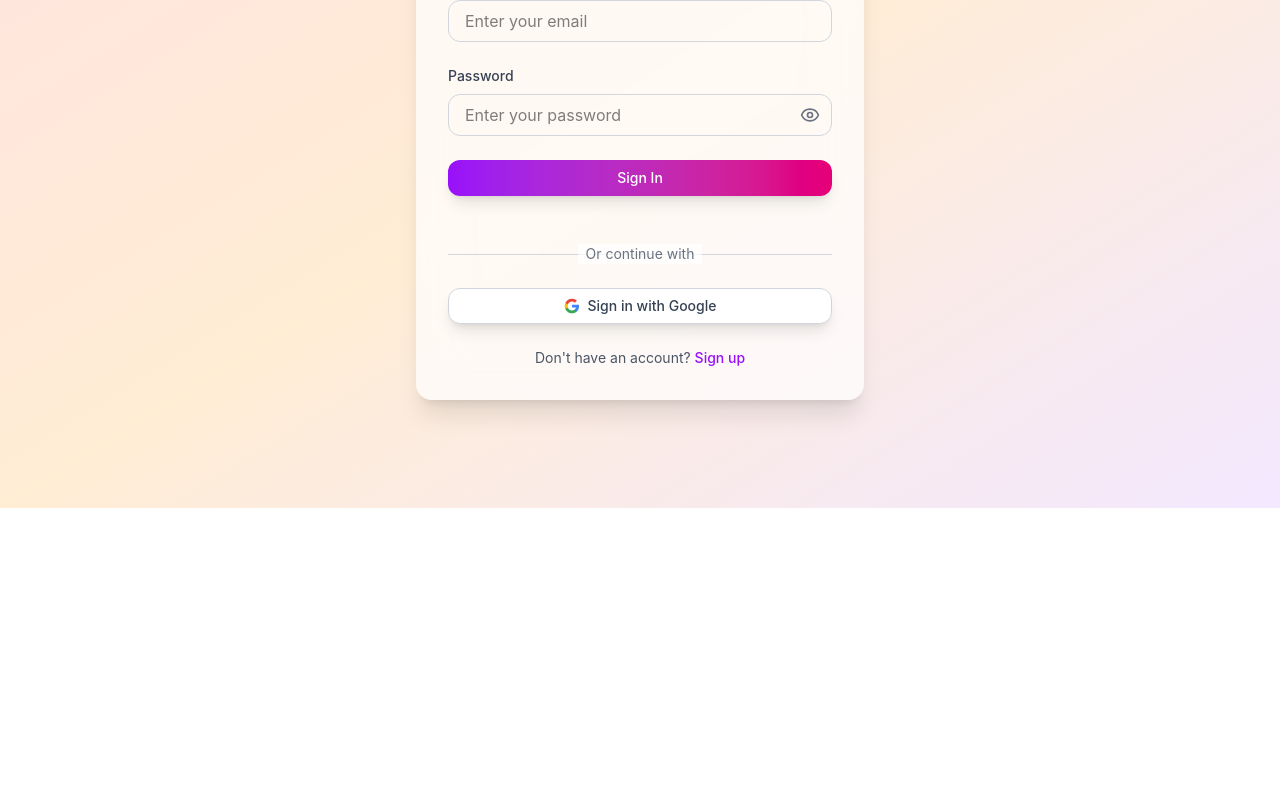
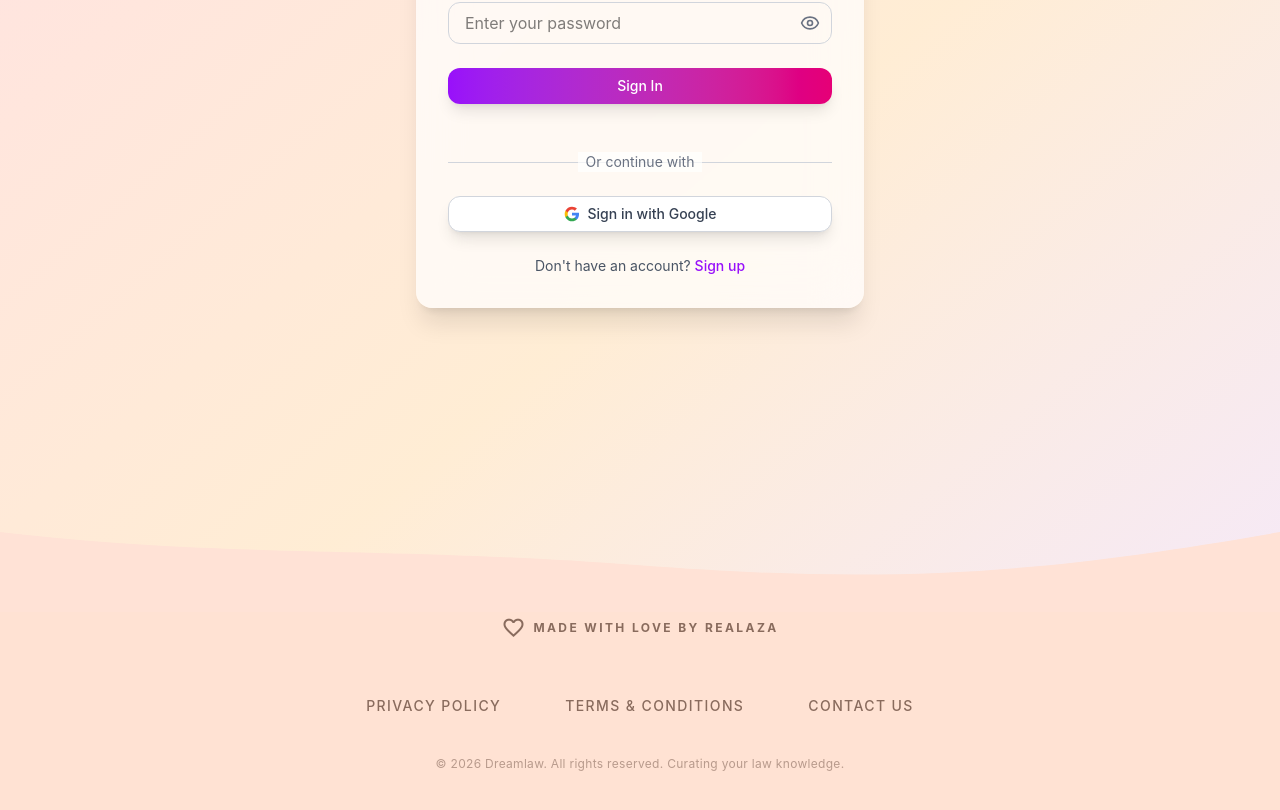
Before and after one commit to Esquire31/Quizentia-Web, a React (Vite) app: page /login in a window 1280 px wide. Shown: the part 292-1102 px from the top of the page. Before the commit the page ends 800 px from the top, so only its background shows below. Built offline with nearby package versions, Linux system fonts and the light colour scheme; no server answers.

Commit message:
Added Footer

```diff
--- a/index.html
+++ b/index.html
@@ -4,6 +4,7 @@
     <meta charset="UTF-8" />
     <link rel="icon" type="image/svg+xml" href="src/assets/Logo-emblem.png" />
     <meta name="viewport" content="width=device-width, initial-scale=1.0" />
+    <link href="https://fonts.googleapis.com/css2?family=Material+Symbols+Outlined:wght,FILL@100..700,0..1&display=swap" rel="stylesheet"/>
     <title>Dreamlaw Quiz</title>
   </head>
   <body>
--- a/src/components/auth/Login.tsx
+++ b/src/components/auth/Login.tsx
@@ -5,6 +5,7 @@ import { auth } from '../../lib/firebase';
 import { Card } from '../ui/base/card';
 import { Button } from '../ui/base/button';
 import { Eye, EyeOff, ArrowLeft } from 'lucide-react';
+import Footer from '../common/Footer';
 
 export default function Login() {
   const navigate = useNavigate();
@@ -85,7 +86,8 @@ export default function Login() {
   };
 
   return (
-    <div className="min-h-screen flex items-center justify-center bg-gradient-to-br from-red-100 via-orange-100 to-purple-100 p-4">
+    <div className="min-h-screen flex flex-col bg-gradient-to-br from-red-100 via-orange-100 to-purple-100">
+      <div className="flex-grow flex items-center justify-center p-4">
       <button
         onClick={() => window.location.href = 'https://dreamlaw.in'}
         className="absolute top-4 left-4 p-2 rounded-full bg-white/80 backdrop-blur-sm hover:bg-white transition-all shadow-md hover:shadow-lg"
@@ -191,6 +193,8 @@ export default function Login() {
           </div>
         </form>
       </Card>
+      </div>
+      <Footer />
     </div>
   );
 }
--- a/src/components/auth/Register.tsx
+++ b/src/components/auth/Register.tsx
@@ -5,6 +5,7 @@ import { auth } from '../../lib/firebase';
 import { Card } from '../ui/base/card';
 import { Button } from '../ui/base/button';
 import { Eye, EyeOff, ArrowLeft } from 'lucide-react';
+import Footer from '../common/Footer';
 
 export default function Register() {
   const navigate = useNavigate();
@@ -103,7 +104,8 @@ export default function Register() {
   };
 
   return (
-    <div className="min-h-screen flex items-center justify-center bg-gradient-to-br from-red-100 via-orange-100 to-purple-100 p-4">
+    <div className="min-h-screen flex flex-col bg-gradient-to-br from-red-100 via-orange-100 to-purple-100">
+      <div className="flex-grow flex items-center justify-center p-4">
       <button
         onClick={() => window.location.href = 'https://dreamlaw.in'}
         className="absolute top-4 left-4 p-2 rounded-full bg-white/80 backdrop-blur-sm hover:bg-white transition-all shadow-md hover:shadow-lg"
@@ -251,6 +253,8 @@ export default function Register() {
           </div>
         </form>
       </Card>
+      </div>
+      <Footer />
     </div>
   );
 }
--- /dev/null
+++ b/src/components/common/Footer.tsx
@@ -0,0 +1,86 @@
+import React from 'react';
+
+interface FooterProps {
+  onTakeAnotherQuiz?: () => void;
+}
+
+const Footer: React.FC<FooterProps> = ({ onTakeAnotherQuiz }) => {
+  return (
+    <div className="relative w-full mt-52">
+      {/* Wave Divider */}
+      <div className="relative w-full h-[80px] overflow-hidden -mb-1">
+        <svg
+          className="absolute bottom-0 w-full h-full"
+          preserveAspectRatio="none"
+          viewBox="0 0 1200 120"
+          xmlns="http://www.w3.org/2000/svg"
+        >
+          <path
+            className="fill-[#FFE2D6] dark:fill-[#19222a]"
+            d="M0,0 L0,120 L1200,120 L1200,0 C985,60 845,80 600,50 C355,20 215,40 0,0 Z"
+          />
+        </svg>
+      </div>
+
+      {/* Minimalist Footer Section */}
+      <footer className="bg-[#FFE2D3] dark:bg-[#19222a] pt-2 pb-16 px-6 -mt-1">
+        <div className="max-w-[960px] mx-auto flex flex-col items-center">
+          {/* Section Header (Made with love) */}
+          <div className="flex flex-col flex-1 mb-4">
+            <div className="flex items-center justify-center gap-2">
+              <span className="material-symbols-outlined text-[#896b5d] dark:text-primary/80 text-sm">
+                favorite
+              </span>
+              <h4 className="text-[#896b5d] dark:text-primary/80 text-xs font-bold uppercase leading-normal tracking-[0.2em]">
+                Made with love by Realaza
+              </h4>
+            </div>
+          </div>
+
+          {/* Single Button (Main CTA) */}
+          {onTakeAnotherQuiz && (
+            <div className="flex px-4 py-3 justify-center mb-10">
+              <button
+                onClick={onTakeAnotherQuiz}
+                className="group relative flex min-w-[200px] cursor-pointer items-center justify-center overflow-hidden rounded-full h-14 px-8 bg-primary text-white text-base font-bold leading-normal tracking-[0.05em] shadow-lg shadow-primary/20 transition-all hover:scale-105 active:scale-95"
+              >
+                <span className="truncate">Take another quiz</span>
+              </button>
+            </div>
+          )}
+
+          {/* Footer Base (Legal/Copyright) */}
+          <div className="flex flex-col gap-6 text-center w-full pt-10">
+            <div className="flex flex-wrap items-center justify-center gap-8 md:gap-16">
+              <a
+                className="text-[#896b5d] dark:text-gray-400 text-sm font-medium hover:text-[#5d4a3d] transition-colors uppercase tracking-widest"
+                href="https://dreamlaw.in/privacy-policy/"
+              >
+                Privacy Policy
+              </a>
+              <a
+                className="text-[#896b5d] dark:text-gray-400 text-sm font-medium hover:text-[#5d4a3d] transition-colors uppercase tracking-widest"
+                href="https://dreamlaw.in/terms-conditions/"
+              >
+                Terms & Conditions
+              </a>
+              <a
+                className="text-[#896b5d] dark:text-gray-400 text-sm font-medium hover:text-[#5d4a3d] transition-colors uppercase tracking-widest"
+                href="https://dreamlaw.in/contact-us/"
+              >
+                Contact Us
+              </a>
+            </div>
+            <p className="text-[#896b5d]/60 dark:text-gray-500 text-xs font-normal tracking-wide mt-4">
+              © 2026 Dreamlaw. All rights reserved.{' '}
+              <br className="md:hidden" />
+              Curating your law knowledge.
+            </p>
+          </div>
+        </div>
+      </footer>
+    </div>
+  );
+};
+
+export default Footer;
--- a/src/components/quiz/HomeScreen.tsx
+++ b/src/components/quiz/HomeScreen.tsx
@@ -2,6 +2,7 @@
 
 import { motion } from "framer-motion"
 import { Button } from "../ui/base/button"
+import Footer from "../common/Footer"
 
 interface HomeScreenProps {
   onStart: () => void
@@ -49,6 +50,7 @@ export function HomeScreen({ onStart }: HomeScreenProps) {
           </motion.div>
         </motion.div>
       </div>
+      <Footer />
     </div>
   )
 }
--- a/src/components/quiz/PreviousResultsScreen.tsx
+++ b/src/components/quiz/PreviousResultsScreen.tsx
@@ -8,6 +8,7 @@ import { fetchWeekResults } from "../../lib/api"
 import { LoadingScreen } from "./LoadingScreen"
 import { ErrorScreen } from "./ErrorScreen"
 import type { WeekResultsResponse, WeekResultsAttempt } from "../../lib/quiz-types"
+import Footer from "../common/Footer"
 
 interface PreviousResultsScreenProps {
   weekId: string
@@ -214,6 +215,7 @@ export function PreviousResultsScreen({ weekId }: PreviousResultsScreenProps) {
           </motion.div>
         </div>
       </div>
+      <Footer />
     </div>
   )
 }
--- a/src/components/quiz/QuizListScreen.tsx
+++ b/src/components/quiz/QuizListScreen.tsx
@@ -7,6 +7,7 @@ import { LoadingScreen } from "./LoadingScreen"
 import { ErrorScreen } from "./ErrorScreen"
 import type { QuizData, WeeklyQuizData } from "../../lib/quiz-types"
 import { fetchWeeklyQuizzes } from "../../lib/api"
+import Footer from "../common/Footer"
 
 interface QuizListProps {
   onSelect?: (weekId: string) => void
@@ -66,6 +67,7 @@ export function QuizList({ onSelect, onViewResults }: QuizListProps) {
   }
 
   return (
+    <>
     <div className="max-w-4xl mx-auto px-4 max-lg:mx-2 mt-6 pb-12 space-y-12">
         {/* Current Week Quiz */}
         <motion.div initial={{ opacity: 0 }} animate={{ opacity: 1 }} transition={{ delay: 0.2 }}>
@@ -100,5 +102,7 @@ export function QuizList({ onSelect, onViewResults }: QuizListProps) {
           </motion.div>
         )}
     </div>
+    <Footer />
+    </>
   )
 }
--- a/src/components/quiz/ResultsScreen.tsx
+++ b/src/components/quiz/ResultsScreen.tsx
@@ -3,6 +3,7 @@ import { Button } from "../ui/base/button"
 import { Card } from "../ui/base/card"
 import { Sparkles, ArrowLeft, TrendingUp } from "lucide-react"
 import type { QuizResultResponse } from "../../lib/quiz-types"
+import Footer from "../common/Footer"
 
 interface ResultsScreenProps {
   score: number
@@ -116,6 +117,7 @@ export function ResultsScreen({ score, totalQuestions, onRestart, onBack, quizRe
           </Card>
         </motion.div>
       </div>
+      <Footer onTakeAnotherQuiz={onRestart} />
     </>
   )
 }
```
Also changed, not shown: src/components/quiz/ErrorScreen.tsx (+9 -5 lines), src/components/quiz/LoadingScreen.tsx (+9 -5 lines).
